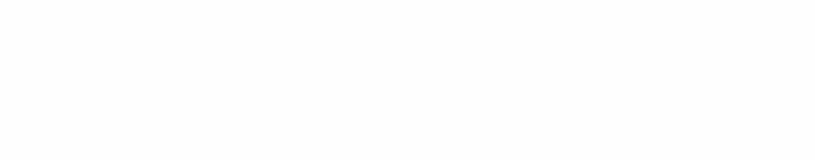
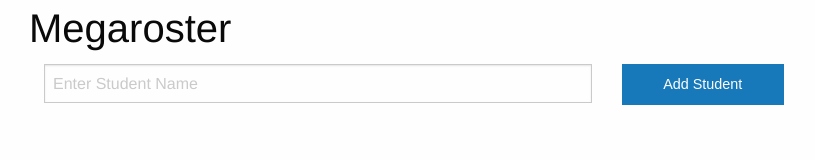
Before and after one commit to EricChavarria/megaroster, a plain HTML site: page index.html in a window 1280 px wide. Shown: the whole page, without its empty margins (226-1041 px from the left). Drawn offline with Linux system fonts and the light colour scheme.

Commit message:
Add student form

```diff
--- a/index.html
+++ b/index.html
@@ -10,6 +10,23 @@
         <link rel="stylesheet" href="css/app.css">
     </head>
     <body>
+        <div class="row">
+            <div class="medium-offset-2 medium-8 columns">
+                <h2>Megaroster</h2>
+                <form>
+                    <div class="small-9 columns">
+                        <input
+                            type="text"
+                            name="studentName"
+                            placeholder="Enter Student Name"
+                        >
+                    </div>
+                    <div class="small-3 columns">
+                        <button type="submit" class="expanded button">Add Student</button>
+                    </div>
+                </form>
+            </div>
+        </div>
 
         <script src="js/vendor/jquery.js"></script>
         <script src="js/vendor/what-input.js"></script>
```
